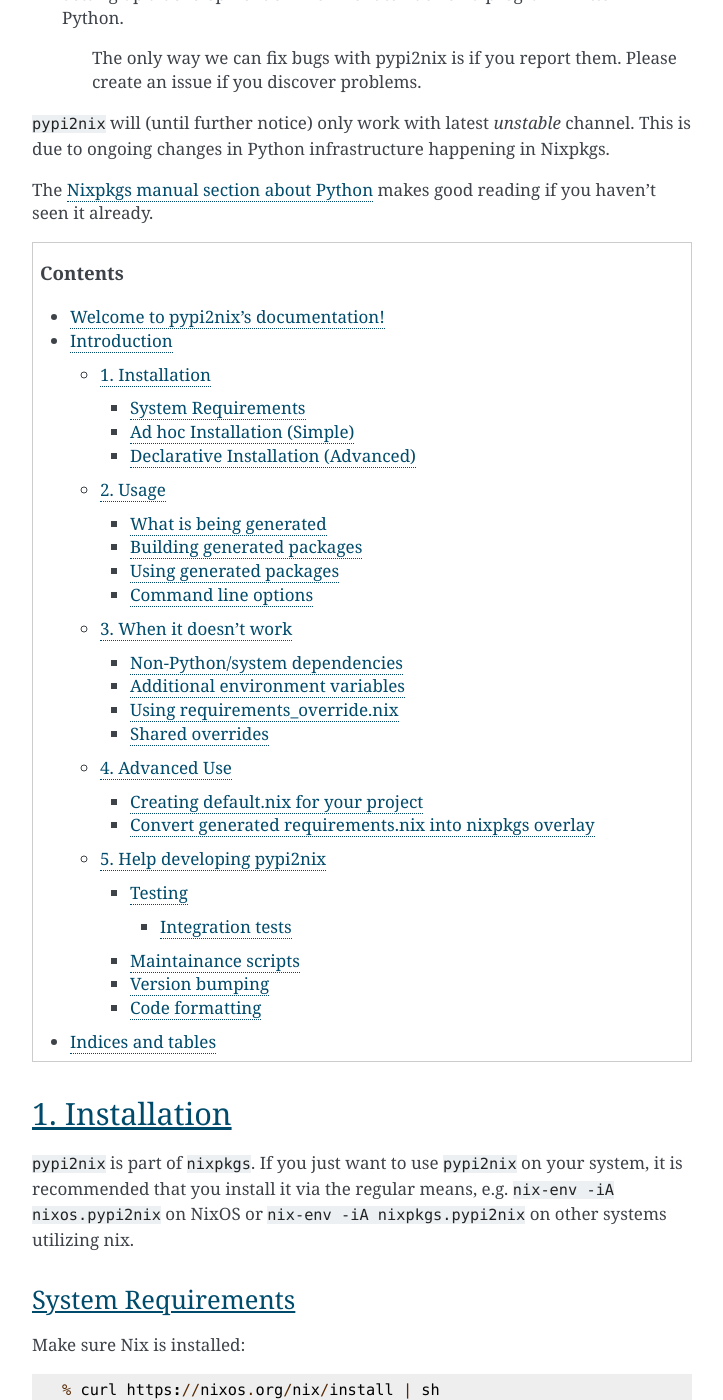
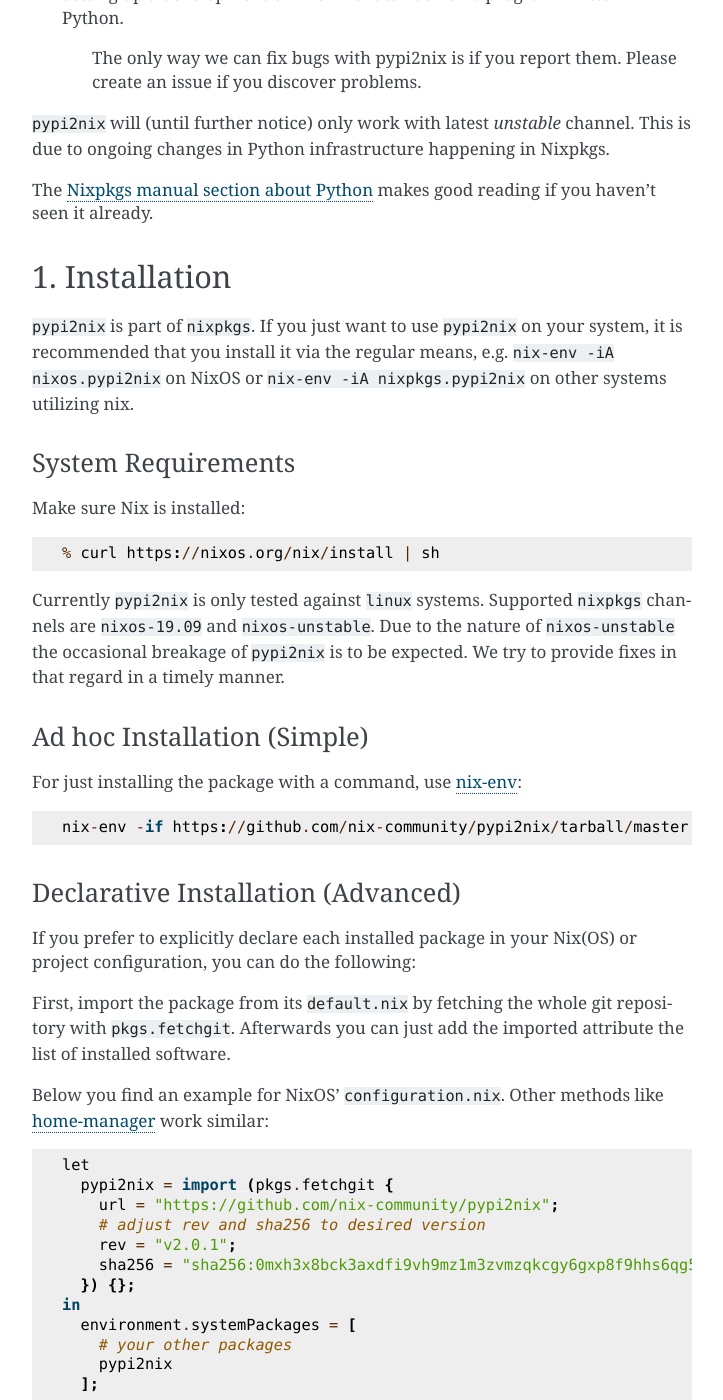
Before and after one commit to nix-community/pypi2nix, a Sphinx documentation site: the page built from source/index.rst, in a window 1280 px wide and 1400 px high, scrolled down 458 px. Shown: the whole window, without its empty margins (388-1111 px from the left). Built offline with Sphinx 7.4.7, drawn with Linux system fonts in a browser that asks for light colours; part of the change alters nothing that is shown.

Commit message:
Remove contents directive to make readthedocs happy

```diff
--- a/README.rst
+++ b/README.rst
@@ -1,5 +1,7 @@
 pypi2nix - generate Nix expressions for Python packages
 =======================================================
+
+.. contents::
 
 .. inclusion-marker
 
@@ -21,8 +23,6 @@ Nixpkgs.
 The `Nixpkgs manual section about Python
 <https://nixos.org/nixpkgs/manual/#python>`_ makes good reading if you
 haven't seen it already.
-
-.. contents::
 
 1. Installation
 ---------------
--- a/source/index.rst
+++ b/source/index.rst
@@ -1,8 +1,3 @@
-.. pypi2nix documentation master file, created by
-   sphinx-quickstart on Sat Mar  7 14:04:38 2020.
-   You can adapt this file completely to your liking, but it should at least
-   contain the root `toctree` directive.
-
 Welcome to pypi2nix's documentation!
 ====================================
 
--- a/source/modules.rst
+++ b/source/modules.rst
@@ -1,7 +1,5 @@
 Modules
 =======
-
-.. contents::
 
 pypi2nix.logger
 ---------------
```
